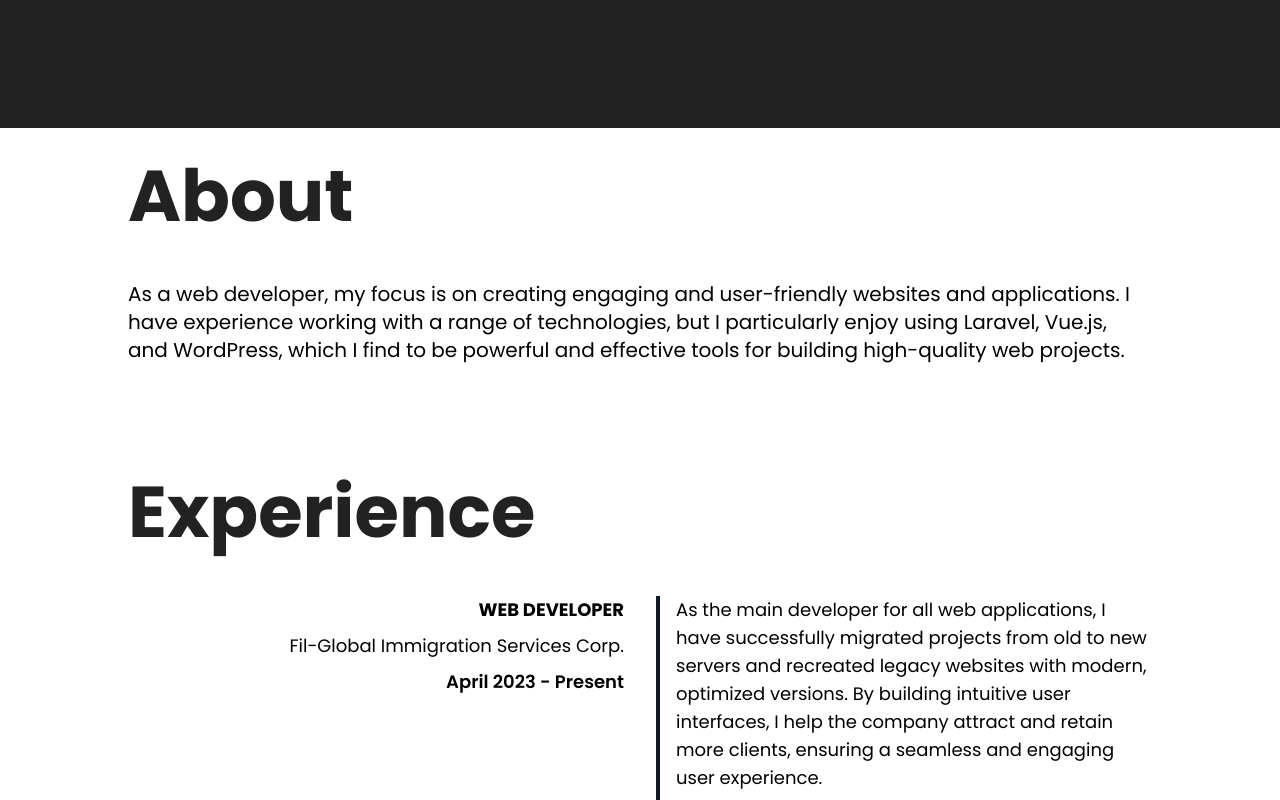
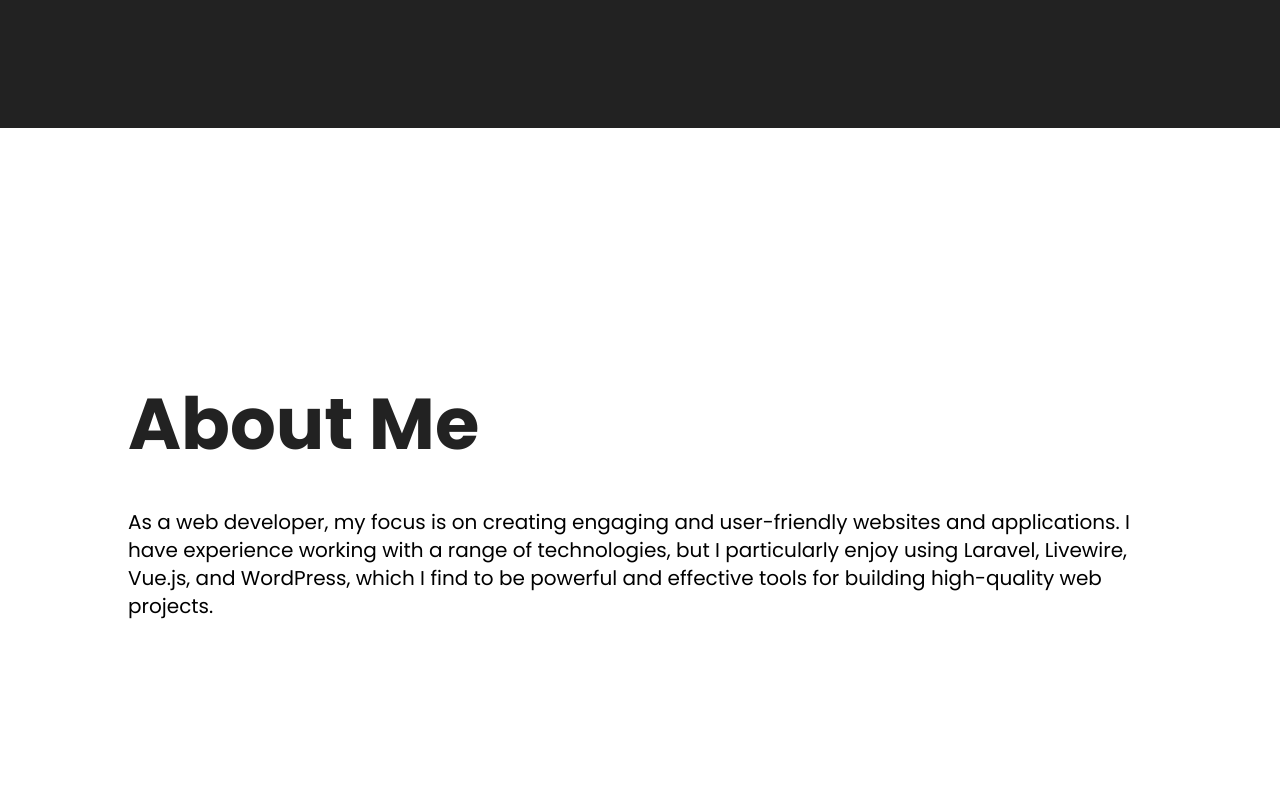
Before and after one commit to gabriel-cacayan/gabriel-cacayan.github.io, a Vue app: page / in a window 1280 px wide. Shown: the part 760-1560 px from the top of the page. Built offline with nearby package versions, Linux system fonts and the light colour scheme.

Commit message:
Minor changes

```diff
--- a/src/components/About.vue
+++ b/src/components/About.vue
@@ -1,13 +1,16 @@
 <template>
-  <section id="about" class="w-4/5 mx-auto py-8 flex flex-col justify-center">
-    <Title>About</Title>
+  <section
+    id="about"
+    class="w-4/5 mx-auto py-8 flex flex-col justify-center min-h-screen"
+  >
+    <Title>About Me</Title>
 
     <p class="text-lg lg:text-xl my-12">
       As a web developer, my focus is on creating engaging and user-friendly
       websites and applications. I have experience working with a range of
-      technologies, but I particularly enjoy using Laravel, Vue.js, and
-      WordPress, which I find to be powerful and effective tools for building
-      high-quality web projects.
+      technologies, but I particularly enjoy using Laravel, Livewire, Vue.js,
+      and WordPress, which I find to be powerful and effective tools for
+      building high-quality web projects.
     </p>
   </section>
 </template>
--- a/src/components/Skills.vue
+++ b/src/components/Skills.vue
@@ -3,7 +3,7 @@
     id="skills"
     class="w-4/5 mx-auto py-8 min-h-screen flex flex-col justify-center"
   >
-    <Title type="start">Skills</Title>
+    <Title type="start">Tech Stack</Title>
 
     <div class="grid grid-cols-3 lg:grid-cols-5 gap-4 lg:gap-8 my-12">
       <div v-for="skill in skills" :key="skill.name" class="text-center">
@@ -66,6 +66,10 @@ export default {
           img: "https://raw.githubusercontent.com/github/explore/56a826d05cf762b2b50ecbe7d492a839b04f3fbf/topics/laravel/laravel.png",
         },
         {
+          name: "Livewire",
+          img: "https://avatars.githubusercontent.com/u/51960834?s=200&v=4",
+        },
+        {
           name: "MySQL",
           img: "https://raw.githubusercontent.com/github/explore/80688e429a7d4ef2fca1e82350fe8e3517d3494d/topics/mysql/mysql.png",
         },
@@ -80,6 +84,14 @@ export default {
         {
           name: "AWS",
           img: "https://raw.githubusercontent.com/github/explore/fbceb94436312b6dacde68d122a5b9c7d11f9524/topics/aws/aws.png",
+        },
+        {
+          name: "GoDaddy",
+          img: "https://avatars.githubusercontent.com/u/1406546?s=200&v=4",
+        },
+        {
+          name: "CloudFlare",
+          img: "https://avatars.githubusercontent.com/u/314135?s=200&v=4",
         },
         {
           name: "Git",
```
